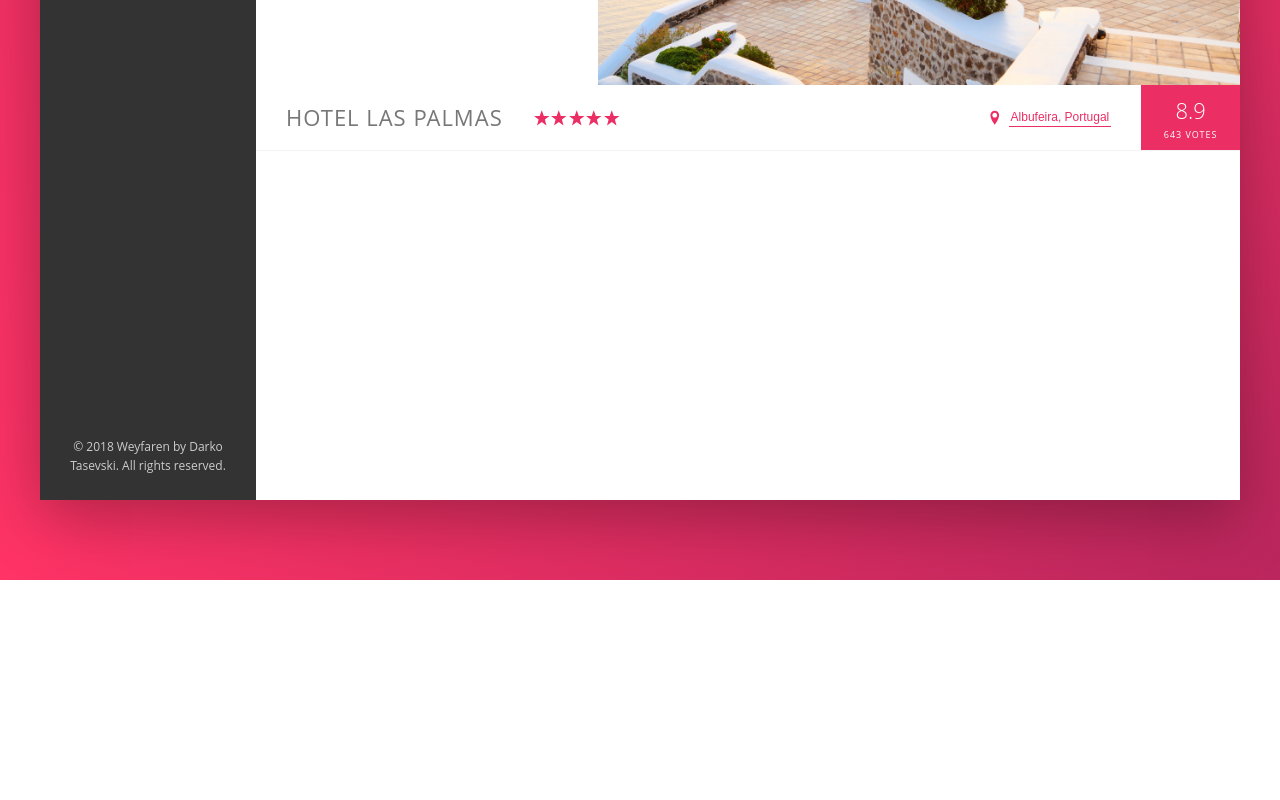
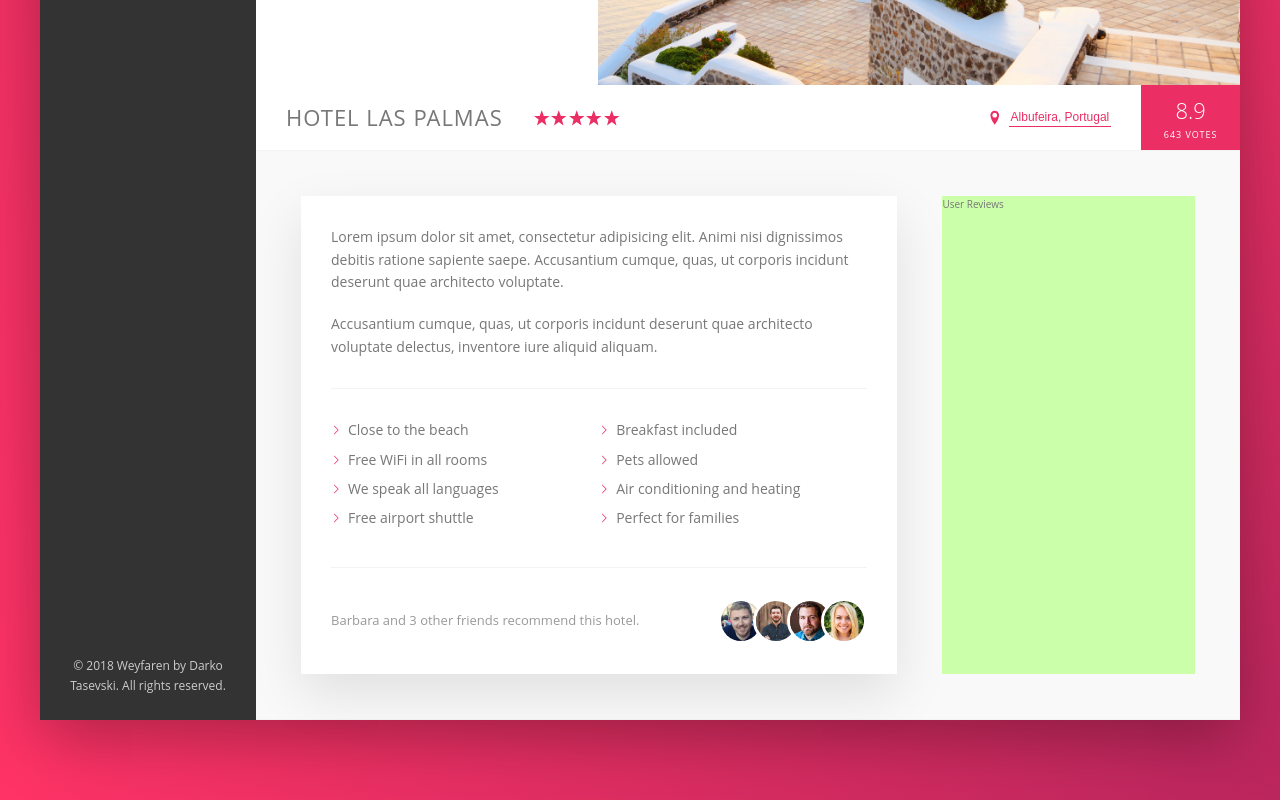
Before and after one commit to Puritanic/Trillo, a website built with webpack: page app/index.html in a window 1280 px wide. Shown: the part 451-1251 px from the top of the page. Before the commit the page ends 1031 px from the top, so only its background shows below. Built offline with nearby package versions, Linux system fonts and the light colour scheme.

Commit message:
Style description section

```diff
--- a/app/assets/styles/base/_variables.scss
+++ b/app/assets/styles/base/_variables.scss
@@ -15,4 +15,5 @@ $primary-color: #eb2f64;
   --grey-dark-3: #999;
 
   --shadow-dark: 0 2rem 6rem rgba(0, 0, 0, 0.3);
+  --shadow-light: 0 2rem 5rem rgba(0, 0, 0, 0.1);
 }
--- a/app/assets/styles/main.scss
+++ b/app/assets/styles/main.scss
@@ -5,6 +5,7 @@
   'modules/gallery',
   'modules/overview',
   'modules/btn-inline',
+  'modules/description',
   'modules/layout';
 
 @import 'base/basebottom';
--- /dev/null
+++ b/app/assets/styles/modules/_description.scss
@@ -0,0 +1,65 @@
+.description {
+  .paragraph:not(:last-of-type) {
+    margin-bottom: 2rem;
+  }
+  .list {
+    list-style: none;
+    margin: 3rem 0;
+    padding: 3rem 0;
+    border-top: 1px solid var(--grey-light-2);
+    border-bottom: 1px solid var(--grey-light-2);
+
+    display: flex;
+    flex-wrap: wrap;
+
+    &__item {
+      flex: 0 0 50%;
+      margin-bottom: 0.7rem;
+    }
+
+    &__item::before {
+      content: '';
+      display: inline-block;
+      height: 1rem;
+      width: 1rem;
+      margin-right: 0.7rem;
+
+      // fallback for older browsers
+      // background-image: resolve('chevron-thin-right.svg');
+      // background-size: cover;
+
+      // Modern approach with masks
+      background-color: var(--color-primary);
+      -webkit-mask-image: resolve('chevron-thin-right.svg');
+      -webkit-mask-size: cover;
+      mask-image: resolve('chevron-thin-right.svg');
+      mask-size: cover;
+    }
+  }
+
+  .recommend {
+    font-size: 1.3rem;
+    color: var(--grey-dark-3);
+    display: flex;
+    align-items: center;
+
+    &__count {
+      margin-right: auto;
+    }
+
+    &__friends {
+    }
+
+    &__photo {
+      height: 4rem;
+      width: 4rem;
+      box-sizing: content-box;
+      border-radius: 50%;
+      border: 3px solid #fff;
+
+      &:not(:last-child) {
+        margin-right: -1.5rem;
+      }
+    }
+  }
+}
--- a/app/assets/styles/modules/_layout.scss
+++ b/app/assets/styles/modules/_layout.scss
@@ -32,10 +32,29 @@
   }
 
   .hotel-view {
-    height: 80rem;
-
     background: #fff;
     // with flex: 1; we want for element to grow and occupy all available space
     flex: 1;
+
+    .details {
+      display: flex;
+      padding: 4.5rem;
+      background: var(--grey-light-1);
+      border-bottom: 1px solid var(--grey-light-2);
+    }
+
+    .description {
+      font-size: 1.4rem;
+      background: #fff;
+      box-shadow: var(--shadow-light);
+      flex: 0 0 60%;
+      margin-right: 4.5rem;
+      padding: 3rem;
+    }
+
+    .user-reviews {
+      background: #cfa;
+      flex: 1;
+    }
   }
 }
--- a/app/index.html
+++ b/app/index.html
@@ -134,6 +134,38 @@
             <div class="overview__rating-count">643 votes</div>
           </div>
         </div>
+        <div class="details">
+          <div class="description">
+            <p class="paragraph">
+              Lorem ipsum dolor sit amet, consectetur adipisicing elit. Animi nisi dignissimos debitis ratione sapiente saepe. Accusantium
+              cumque, quas, ut corporis incidunt deserunt quae architecto voluptate.</p>
+            <p class="paragraph">
+              Accusantium cumque, quas, ut corporis incidunt deserunt quae architecto voluptate delectus, inventore iure aliquid aliquam.
+            </p>
+            <ul class="list">
+              <li class="list__item">Close to the beach</li>
+              <li class="list__item">Breakfast included</li>
+              <li class="list__item">Free WiFi in all rooms</li>
+              <li class="list__item">Pets allowed</li>
+              <li class="list__item">We speak all languages</li>
+              <li class="list__item">Air conditioning and heating</li>
+              <li class="list__item">Free airport shuttle</li>
+              <li class="list__item">Perfect for families</li>
+            </ul>
+            <div class="recommend">
+              <p class="recommend__count">
+                Barbara and 3 other friends recommend this hotel.
+              </p>
+              <div class="recommend__friends">
+                <img src="./assets/images/user-3.jpg" alt="User 3" class="recommend__photo">
+                <img src="./assets/images/user-4.jpg" alt="User 4" class="recommend__photo">
+                <img src="./assets/images/user-5.jpg" alt="User 5" class="recommend__photo">
+                <img src="./assets/images/user-6.jpg" alt="User 5" class="recommend__photo">
+              </div>
+            </div>
+          </div>
+          <div class="user-reviews">User Reviews</div>
+        </div>
       </main>
     </div>
   </div>
```
Also changed, not shown: app/temp/images/chevron-thin-right.svg (added), app/temp/styles/main.css, 1 other file.
